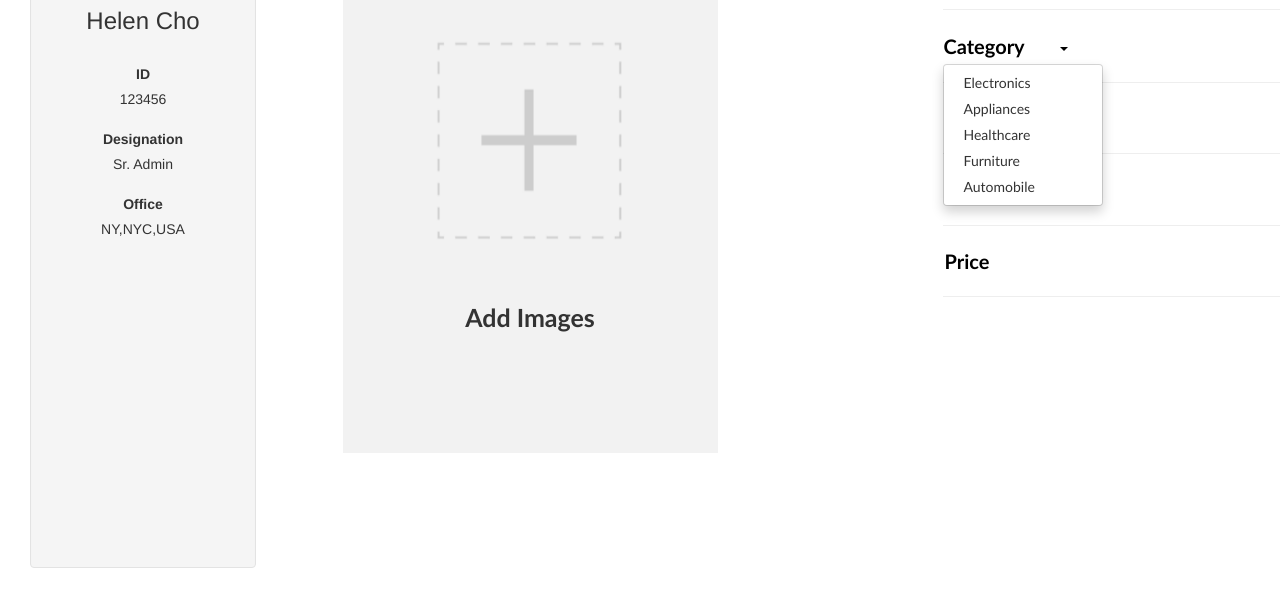
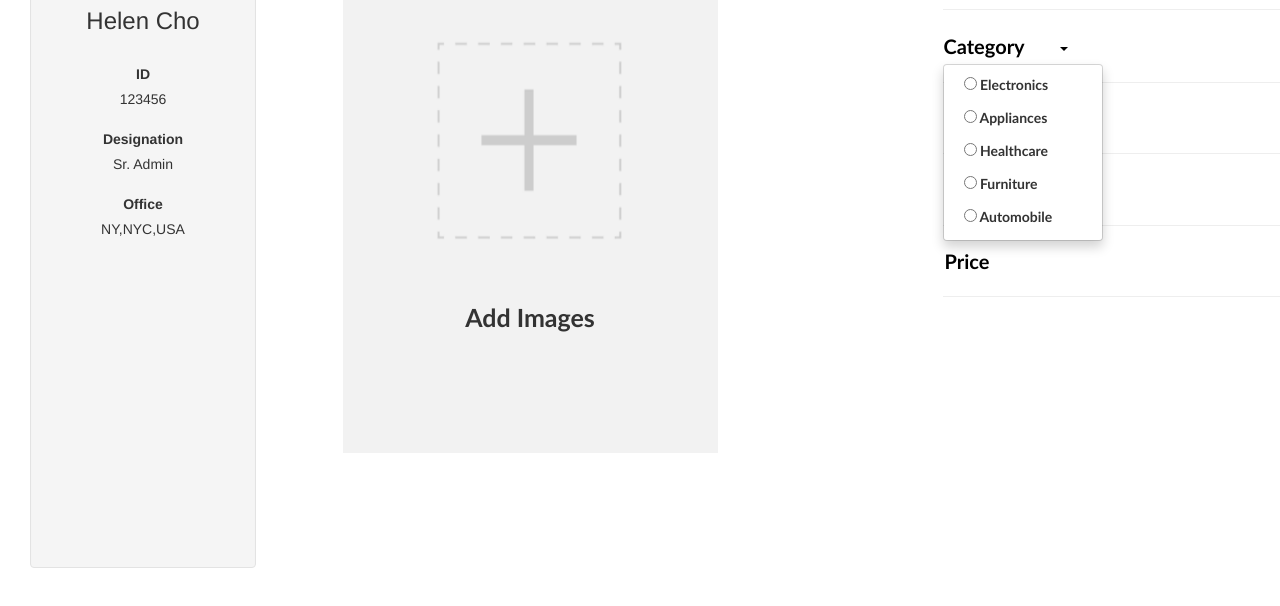
Before and after one commit to VentusBlitz/GrizzlyStore, a plain HTML site: page WebContent/AddProduct.html in a window 1280 px wide. Both pictures are taken after a click on the button "Category". Shown: the part 232-838 px from the top of the page. Drawn offline with nearby package versions, Linux system fonts and the light colour scheme.

Commit message:
Add files via upload

```diff
--- a/WebContent/AddProduct.html
+++ b/WebContent/AddProduct.html
@@ -15,7 +15,7 @@
 <body>
 <nav class="navbar navbar-default navbar-fixed-top">
   <div class="container-fluid" id="navdiv">
-    <div class="navbar-header">
+   <div class="navbar-header">
       <img src="NavBarLogo.PNG" style="width:70%; height:70%;">
     </div>
 
@@ -90,14 +90,14 @@
 	</div>
 	<hr>
 	<div id="categorydrop" class="dropdown">
-  <button class="btn btn-primary dropdown-toggle" type="button" data-toggle="dropdown" style="font-weight:bold; padding:0px; background-color:white; font-size:20px; color:black; border-color:white; outline:none;">Category&emsp;&emsp;
-  <span class="caret"></span></button>
+  <button id="catbtn" class="btn btn-primary dropdown-toggle" type="button" data-toggle="dropdown" style="font-weight:bold; padding:0px; background-color:white; font-size:20px; color:black; border-color:white; outline:none;">Category&emsp;&emsp;
+  <span class="caret"></span></button> <p id="cont"></p>
   <ul class="dropdown-menu">
-    <li><a href="#">Electronics</a></li>
-    <li><a href="#">Appliances</a></li>
-    <li><a href="#">Healthcare</a></li>
-    <li><a href="#">Furniture</a></li>
-    <li><a href="#">Automobile</a></li>
+    <li><a href="#"><input id="Electronics" type="radio" name="category" value='Electronics'><label class="radio-label">&nbsp;Electronics</label></a></li>
+    <li><a href="#"><input  id="Appliances" type="radio" name="category" value='Appliances'><label class="radio-label">&nbsp;Appliances</label></a></li>
+    <li><a href="#"><input  id="Healthcare" type="radio" name="category" value='Healthcare'><label class="radio-label">&nbsp;Healthcare</label></a></li>
+    <li><a href="#"><input  id="Furniture" type="radio" name="category" value='Furniture'><label class="radio-label">&nbsp;Furniture</label></a></li>
+    <li><a href="#"><input  id="Automobile" type="radio" name="category" value='Automobile'><label class="radio-label">&nbsp;Automobile</label></a></li>
   </ul>
 </div>
 	<hr>
@@ -120,6 +120,7 @@
     </div>
     </div>
 
+
   </div>
   <div id="menu1" class="tab-pane fade">
     <h3></h3>
```
Also changed, not shown: WebContent/style.css (+1 -0 lines), WebContent/scripts.js (line endings or trailing spaces).
